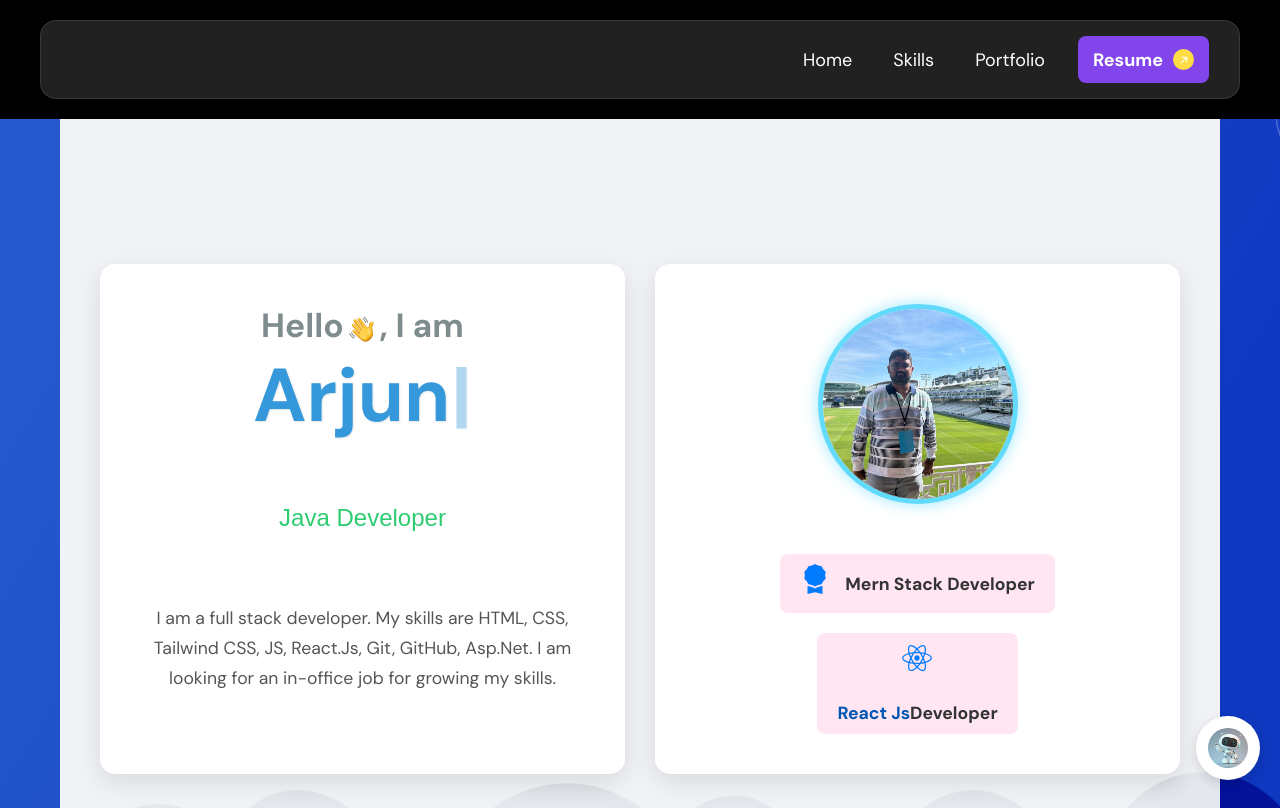
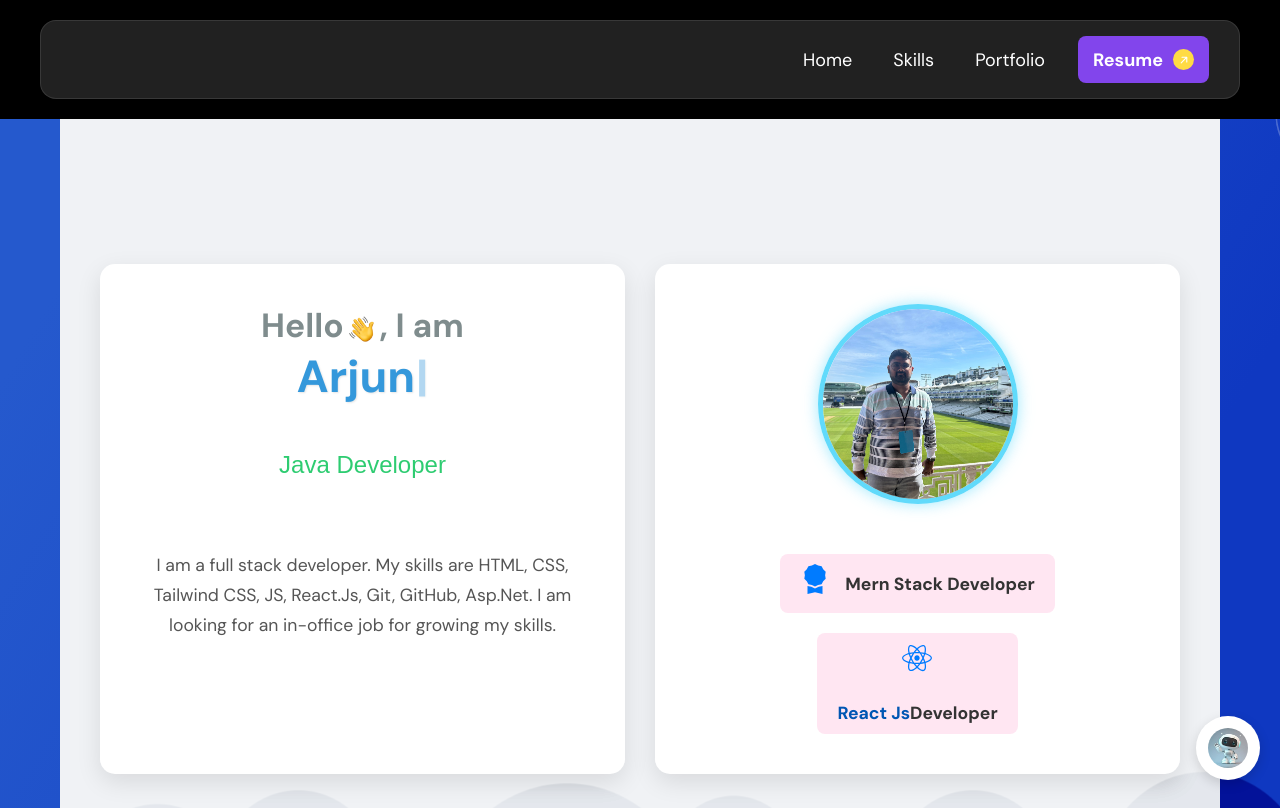
Before and after one commit to arjunprratap05/Portfolio, a React (Create React App) app: page / in a window 1280 px wide. Shown: the top 808 px of the page. Built offline with nearby package versions, Linux system fonts and the light colour scheme; no server answers; the HTML template or start-up script is replaced by a standard one.

Commit message:
Initial commit

```diff
--- a/src/components/intro/intro-content/index.jsx
+++ b/src/components/intro/intro-content/index.jsx
@@ -14,7 +14,7 @@ const IntroContent = () => {
     return (
         <div className="intro-content">
             <div className="layout">
-                {/* Left Card */}
+
                 <div className="card card-left">
                     <h1 className="title">
                         <span className="small-text">
@@ -28,7 +28,7 @@ const IntroContent = () => {
                             <span className="text">, I am</span>
                         </span>
                         <div
-                            style={{ fontSize: "50px", paddingBottom: "20px" }}
+                            style={{ fontSize: "30px", paddingBottom: "5px" }}
                         >
                             <Typewriter
                                 options={{
```
Also changed, not shown: 1 other file (tests, documents, lock files or other folders).
